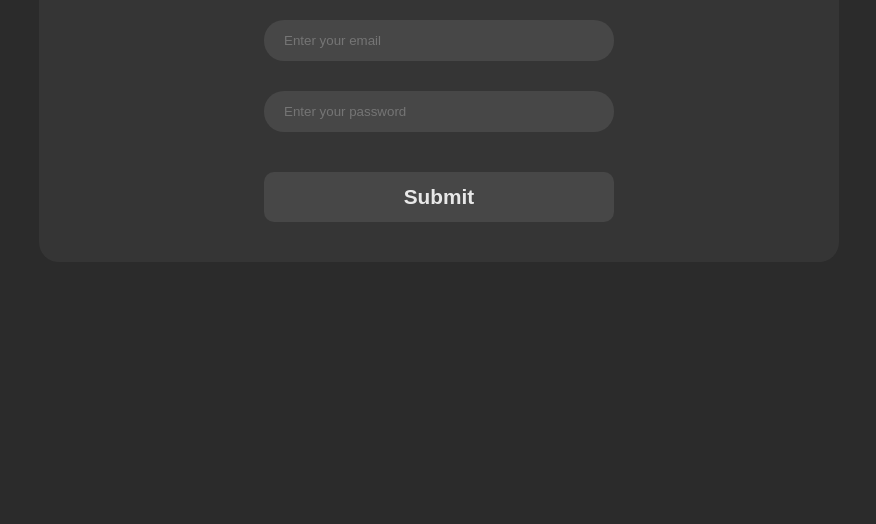
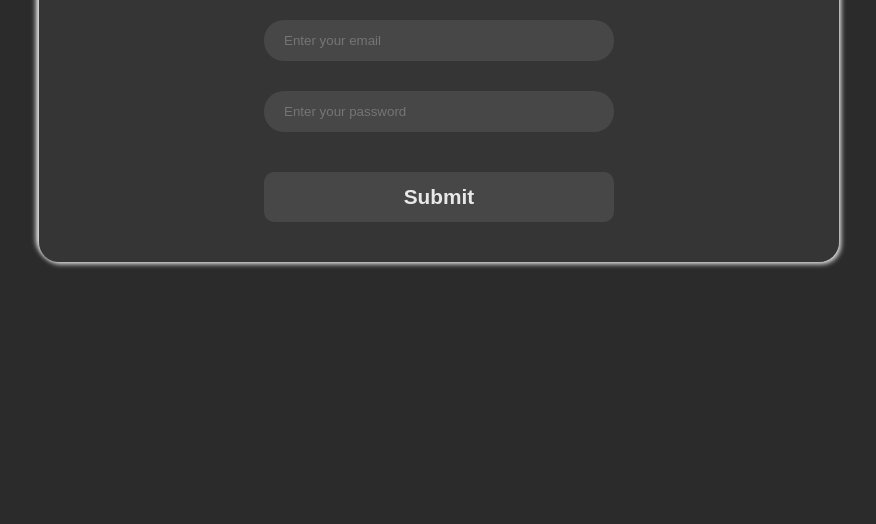
Before and after one commit to M1sha08/M-Academy, a plain HTML site: page login.html in a window 1280 px wide. Shown: the part 276-800 px from the top of the page, without its empty margins (201-1077 px from the left). Drawn offline with Linux system fonts and the light colour scheme; a web font is replaced by a local one.

Commit message:
added shadows to the containers

```diff
--- a/css/style.css
+++ b/css/style.css
@@ -117,6 +117,7 @@ hr {
 
 .bg-transperent-grey {
   background: hsla(0, 0%, 25%, 0.5);;
+  box-shadow: 2px 2px 5px var(--light-color), -3px -3px 5px var(--light-color);
 }
 
 /* Text Classes */
```
